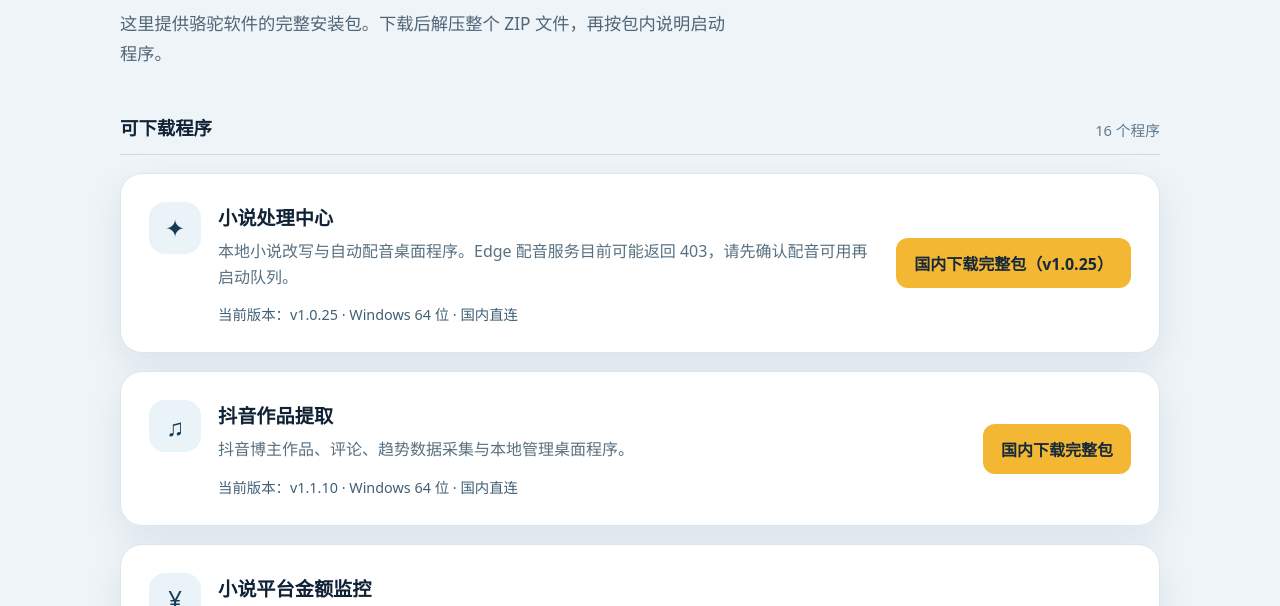
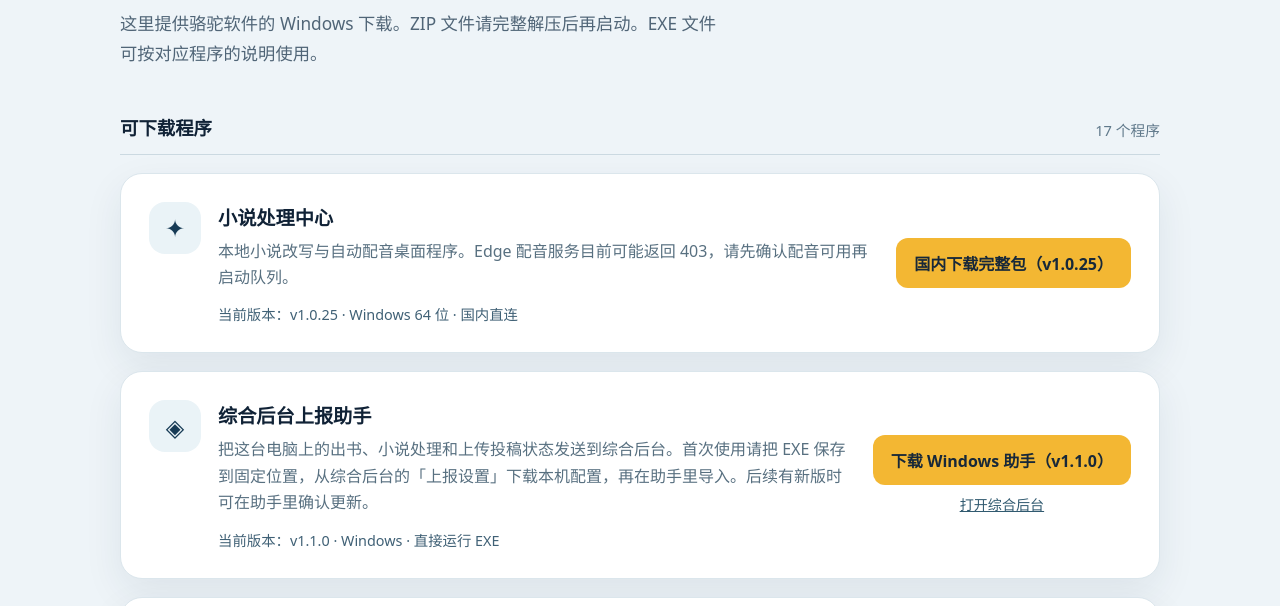
Before and after one commit to nmrsz645-bit/software-download-center, a plain HTML site: page index.html in a window 1280 px wide. Shown: the part 283-889 px from the top of the page. Drawn offline with Linux system fonts and the light colour scheme.

Commit message:
上架综合后台上报助手 v1.1.0

```diff
--- a/index.html
+++ b/index.html
@@ -42,9 +42,9 @@
       <span class="tag">官方软件下载</span>
     </header>
     <h1>下载你需要的<br>最新软件版本</h1>
-    <p class="intro">这里提供骆驼软件的完整安装包。下载后解压整个 ZIP 文件，再按包内说明启动程序。</p>
+    <p class="intro">这里提供骆驼软件的 Windows 下载。ZIP 文件请完整解压后再启动。EXE 文件可按对应程序的说明使用。</p>
     <section aria-labelledby="products-title">
-      <div class="list-label"><h2 id="products-title">可下载程序</h2><span class="count">16 个程序</span></div>
+      <div class="list-label"><h2 id="products-title">可下载程序</h2><span class="count">17 个程序</span></div>
       <article class="card">
         <div class="product">
           <div class="icon" aria-hidden="true">✦</div>
@@ -55,6 +55,20 @@
           </div>
         </div>
         <a class="download" id="novel-download" href="https://luotuoqiluotuozhaoma-download.oss-cn-beijing.aliyuncs.com/updates/novel/releases/1.0.25/novel-processing-center-1.0.25-windows-x64.zip">国内下载完整包（v1.0.25）</a>
+      </article>
+      <article class="card" id="fleet-reporter" style="margin-top:18px">
+        <div class="product">
+          <div class="icon" aria-hidden="true">◈</div>
+          <div>
+            <h3>综合后台上报助手</h3>
+            <p>把这台电脑上的出书、小说处理和上传投稿状态发送到综合后台。首次使用请把 EXE 保存到固定位置，从综合后台的「上报设置」下载本机配置，再在助手里导入。后续有新版时可在助手里确认更新。</p>
+            <div class="meta">当前版本：v1.1.0 · Windows · 直接运行 EXE</div>
+          </div>
+        </div>
+        <div class="download-actions">
+          <a class="download" href="https://luotuoruanjiangengx.oss-cn-beijing.aliyuncs.com/packages/fleet-reporter/1.1.0/FleetReporter.exe">下载 Windows 助手（v1.1.0）</a>
+          <a class="backup" href="https://admin.luotuoqiluotuozhaoma.vip/">打开综合后台</a>
+        </div>
       </article>
       <article class="card" style="margin-top:18px">
         <div class="product">
@@ -227,7 +241,7 @@
         <a class="download" id="video-packager-download" href="https://luotuoqiluotuozhaoma-download.oss-cn-beijing.aliyuncs.com/updates/video-packager/releases/1.0.29/video-packager-1.0.29-windows-x64.zip">国内下载完整包（v1.0.29）</a>
       </article>
     </section>
-    <footer>下载后请解压完整 ZIP，再按包内说明文件启动。国内下载包托管于阿里云 OSS；部分程序另有 GitHub 备用链接。</footer>
+    <footer>国内下载文件托管于阿里云 OSS。部分程序另有 GitHub 备用链接。</footer>
   </main>
   <script>
     (() => {
```
